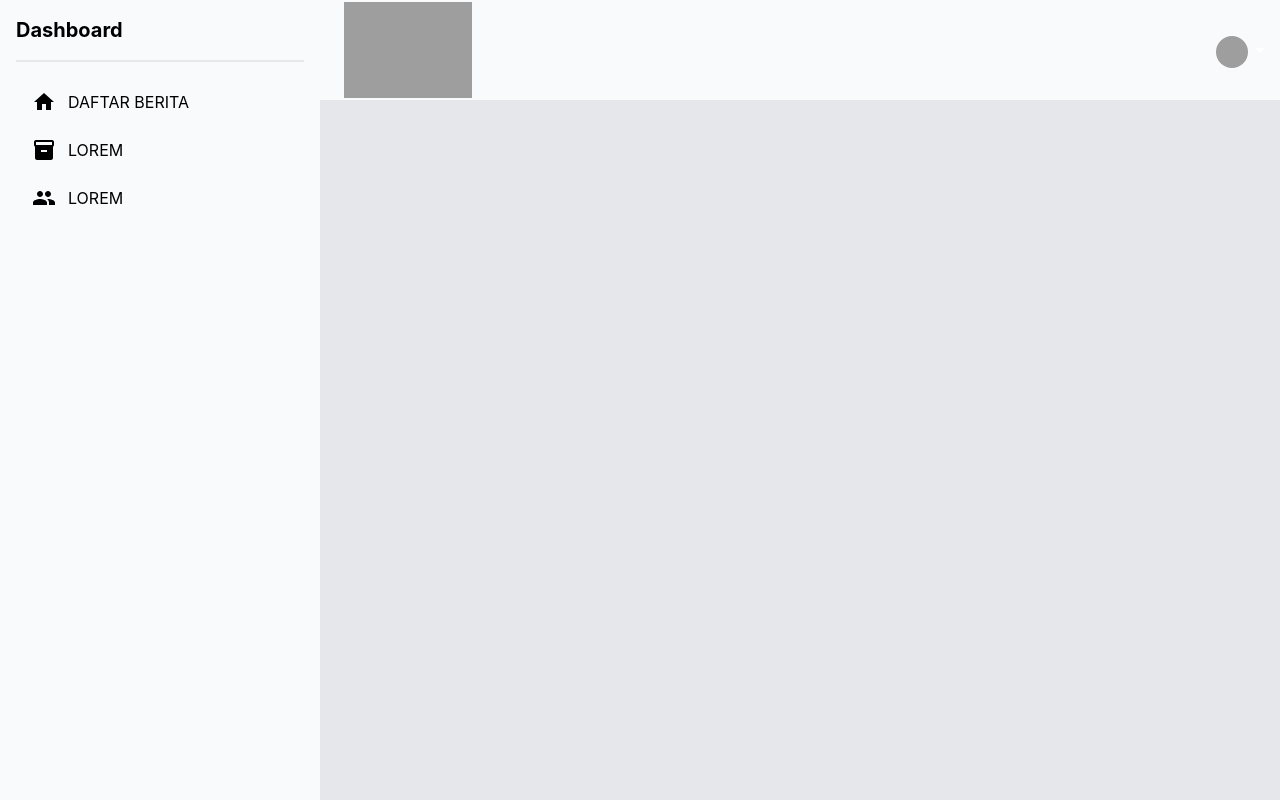
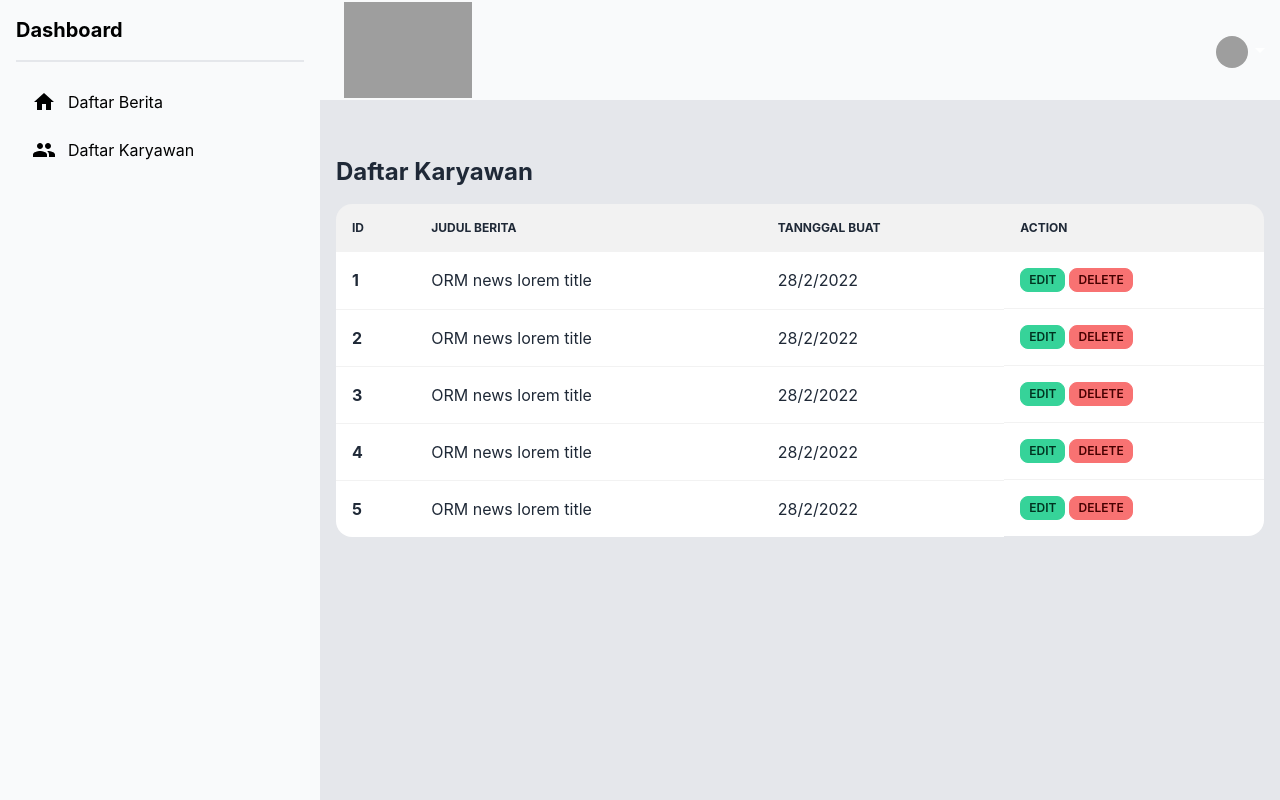
Before and after one commit to Abyanzhafran/ORMNicro, a React (Create React App) app in the folder frontend/: page /employeeList in a window 1280 px wide. Built offline with nearby package versions, Linux system fonts and the light colour scheme; grey boxes are pictures that could not be loaded.

Commit message:
add news function

```diff
--- a/frontend/package.json
+++ b/frontend/package.json
@@ -8,6 +8,7 @@
     "@testing-library/jest-dom": "^5.16.5",
     "@testing-library/react": "^13.4.0",
     "@testing-library/user-event": "^13.5.0",
+    "axios": "^1.2.0",
     "daisyui": "^2.42.1",
     "react": "^18.2.0",
     "react-dom": "^18.2.0",
--- a/frontend/src/components/LayoutDashboard.js
+++ b/frontend/src/components/LayoutDashboard.js
@@ -2,7 +2,6 @@
 import MenuIcon from '@mui/icons-material/Menu';
 import ArrowDropDownIcon from '@mui/icons-material/ArrowDropDown';
 import HomeIcon from '@mui/icons-material/Home';
-import Inventory2Icon from '@mui/icons-material/Inventory2';
 import GroupIcon from '@mui/icons-material/Group';
 import {
   Link,
@@ -10,25 +9,20 @@ import {
   Routes
 } from "react-router-dom";
 import NewsList from '../pages/NewsList';
-import ItulahPage from '../pages/ItulahPage';
+import EmployeeList from '../pages/EmployeeList';
 
 export default function LayoutDashboard() {
   const btnSidebar = [
     {
       icon: <HomeIcon />,
-      name: 'DAFTAR BERITA',
-      link: '/newsList'
-    },
-    {
-      icon: <Inventory2Icon />,
-      name: 'LOREM',
+      name: 'Daftar Berita',
       link: '/newsList'
     },
     {
       icon: <GroupIcon />,
-      name: 'LOREM',
-      link: '/itulahPage'
-    },
+      name: 'Daftar Karyawan',
+      link: '/employeeList'
+    }
   ];
 
   return (
@@ -57,7 +51,7 @@ export default function LayoutDashboard() {
           <main className="flex h-full w-full justify-center items-start bg-gray-200">
             <Routes>
               <Route path="/newsList" element={<NewsList />} />
-              <Route path="/itulahPage" element={<ItulahPage />} />
+              <Route path="/employeeList" element={<EmployeeList />} />
             </Routes>
           </main>
         </div>
--- /dev/null
+++ b/frontend/src/pages/EmployeeList.js
@@ -0,0 +1,122 @@
+const employeeList = () => {
+  const employeeData = [
+    {
+      id: '1',
+      title: 'ORM news lorem title',
+      createdDate: '28/2/2022',
+    },
+    {
+      id: '2',
+      title: 'ORM news lorem title',
+      createdDate: '28/2/2022',
+    },
+    {
+      id: '3',
+      title: 'ORM news lorem title',
+      createdDate: '28/2/2022',
+    },
+    {
+      id: '4',
+      title: 'ORM news lorem title',
+      createdDate: '28/2/2022',
+    },
+    {
+      id: '5',
+      title: 'ORM news lorem title',
+      createdDate: '28/2/2022',
+    },
+  ];
+
+  return (
+    <div className="flex flex-col w-full px-4 mt-14">
+      <div className="mb-4">
+        <span className="font-bold text-2xl">Daftar Karyawan</span>
+      </div>
+      <div class="overflow-x-auto">
+        <table class="table w-full">
+          <thead>
+            <tr>
+              <th>ID</th>
+              <th>Judul berita</th>
+              <th>Tannggal buat</th>
+              <th>Action</th>
+            </tr>
+          </thead>
+          <tbody>
+            {employeeData.map((user) => (
+              <tr>
+                <th>{user.id}</th>
+                <td>{user.title}</td>
+                <td>{user.createdDate}</td>
+                <td className="flex gap-1">
+                  <label
+                    className="btn btn-xs btn-success modal-button"
+                    for="my-modal-1"
+                  >
+                    Edit
+                  </label>
+                  <label
+                    className="btn btn-xs btn-error"
+                    for="my-modal-2"
+                  >
+                    Delete
+                  </label>
+                </td>
+              </tr>
+            ))}
+          </tbody>
+        </table>
+      </div>
+      {/* add modal */}
+      <input type="checkbox" id="my-modal-1" className="modal-toggle" />
+      <div className="modal">
+        <div className="modal-box">
+          <div className="flex flex-col gap-4 mt-8">
+            <span className="font-bold text-2xl">Input Data Tim</span>
+            <input
+              placeholder="News title"
+              className="input input-bordered"
+              type="text"
+            />
+            <input
+              placeholder="Content"
+              className="input input-bordered"
+              type="text"
+            />
+          </div>
+          <div className="modal-action">
+            <label
+              for="my-modal-1"
+              className="btn btn-primary"
+            >
+              Submit
+            </label>
+            <label for="my-modal-1" className="btn">
+              Close
+            </label>
+          </div>
+        </div>
+      </div>
+      {/* delete modal */}
+      <input type="checkbox" id="my-modal-2" className="modal-toggle" />
+      <div className="modal">
+        <div className="modal-box">
+          <span>Sure want to Delete ??</span>
+          <div className="modal-action">
+            <label
+              for="my-modal-2"
+              className="btn btn-primary"
+            >
+              Delete
+            </label>
+            <label for="my-modal-2" className="btn">
+              Close
+            </label>
+          </div>
+        </div>
+      </div>
+    </div>
+  );
+};
+
+export default employeeList;
--- a/frontend/src/pages/NewsList.js
+++ b/frontend/src/pages/NewsList.js
@@ -1,58 +1,163 @@
-// import LayoutDashboard from '../components/LayoutDashboard';
+/* eslint-disable react-hooks/rules-of-hooks */
+import { useEffect, useState } from 'react';
+import axios from 'axios';
+import AddIcon from '@mui/icons-material/Add';
 
 const newsList = () => {
-  const userData = [
-    {
-      id: '1',
-      name: '	Cy Ganderton',
-      location: 'UK',
-    },
-    {
-      id: '2',
-      name: 'Hart Hagerty',
-      location: 'Indonesia',
-    },
-    {
-      id: '3',
-      name: 'Brice Swyre',
-      location: 'Indonesia',
-    },
-    {
-      id: '4',
-      name: 'Marjy Ferencz',
-      location: 'Indonesia',
-    },
-    {
-      id: '5',
-      name: 'Irma Vasilik',
-      location: 'Indonesia',
-    },
-  ];
+  // const newsData = [
+  //   {
+  //     id: '1',
+  //     title: 'ORM news lorem',
+  //     content: 'lorem ipsum dolor sit amet lorem ipsum dolor sit amet lorem ipsum dolor sit amet lorem ipsum dolor sit amet lorem ipsum dolor sit amet lorem ipsum dolor sit amet lorem ipsum dolor sit amet lorem ipsum dolor sit amet',
+  //     createdAt: '28/2/2022',
+  //   },
+  //   {
+  //     id: '2',
+  //     title: 'ORM news lorem',
+  //     content: 'lorem ipsum dolor sit amet lorem ipsum dolor sit amet lorem ipsum dolor sit amet lorem ipsum dolor sit amet',
+  //     createdAt: '28/2/2022',
+  //   },
+  //   {
+  //     id: '3',
+  //     title: 'ORM news lorem',
+  //     content: 'lorem ipsum dolor sit amet lorem ipsum dolor sit amet lorem ipsum dolor sit amet lorem ipsum dolor sit amet',
+  //     createdAt: '28/2/2022',
+  //   },
+  //   {
+  //     id: '4',
+  //     title: 'ORM news lorem',
+  //     content: 'lorem ipsum dolor sit amet lorem ipsum dolor sit amet lorem ipsum dolor sit amet lorem ipsum dolor sit amet',
+  //     createdAt: '28/2/2022',
+  //   },
+  //   {
+  //     id: '5',
+  //     title: 'ORM news lorem',
+  //     content: 'lorem ipsum dolor sit amet lorem ipsum dolor sit amet lorem ipsum dolor sit amet lorem ipsum dolor sit amet',
+  //     createdAt: '28/2/2022',
+  //   },
+  // ];
+
+  const url = 'http://localhost:8080/news';
+  const [news, setNews] = useState([]);
+  const [insertTitle, setInsertTitle] = useState('');
+  const [insertContent, setInsertContent] = useState('');
+
+  useEffect(() => {
+    axios.get(url).then((res) => {
+      setNews(res.data);
+    });
+  }, []);
+
+  const addNews = () => {
+    axios
+      .post(url, {
+        title: insertTitle,
+        content: insertContent,
+      })
+      .then(() => {
+        alert('News Added');
+      });
+  };
+
+  function truncate(str) {
+    return str.length > 20 ? str.substring(0, 20) + "..." : str;
+  }
 
   return (
     <div className="flex flex-col w-full px-4 mt-14">
-      <div className="mb-4">
-        <span className="font-bold text-2xl">HOME</span>
+      <div className="flex w-full justify-between mb-4">
+        <span className="font-bold text-2xl">Daftar Berita</span>
+        <label class="btn btn-info btn-sm" for="my-modal-1">
+          <AddIcon />
+          Tambah berita
+        </label>
       </div>
-      <div class="overflow-x-auto">
-        <table class="table w-full">
+      <div className="overflow-x-auto">
+        <table className="table w-full">
           <thead>
             <tr>
-              <th></th>
-              <th>Nama</th>
-              <th>Lokasi</th>
+              <th>id</th>
+              <th>Judul</th>
+              <th>Konten</th>
+              <th>Tanggal Buat</th>
+              <th>Action</th>
             </tr>
           </thead>
           <tbody>
-            {userData.map((user) => (
+            {news.map((news) => (
               <tr>
-                <th>{user.id}</th>
-                <td>{user.name}</td>
-                <td>{user.location}</td>
+                <th>{news.id}</th>
+                <td>{news.title}</td>
+                <td>{truncate(news.content)}</td>
+                <td>{news.createdAt}</td>
+                <td className="flex gap-1">
+                  <label
+                    className="btn btn-xs btn-success modal-button"
+                    for="my-modal-1"
+                  >
+                    Edit
+                  </label>
+                  <label
+                    className="btn btn-xs btn-error"
+                    for="my-modal-2"
+                  >
+                    Delete
+                  </label>
+                </td>
               </tr>
             ))}
           </tbody>
         </table>
+      </div>
+      {/* add modal */}
+      <input type="checkbox" id="my-modal-1" className="modal-toggle" />
+      <div className="modal">
+        <div className="modal-box">
+          <div className="flex flex-col gap-4 mt-8">
+            <span className="font-bold text-2xl">Tulis berita</span>
+            <input
+              placeholder="News title"
+              className="input input-bordered"
+              type="text"
+              onChange={(e) => setInsertTitle(e.target.value)}
+            />
+            <textarea
+              class="textarea textarea-bordered"
+              placeholder="Content"
+              onChange={(e) => setInsertContent(e.target.value)}
+            ></textarea>
+          </div>
+          <div className="modal-action">
+            <label
+              for="my-modal-1"
+              className="btn btn-primary"
+              onClick={() => addNews()}
+            >
+              Submit
+            </label>
+            <label for="my-modal-1" className="btn">
+              Close
+            </label>
+          </div>
+        </div>
+      </div>
+      {/* delete modal */}
+      <input type="checkbox" id="my-modal-2" className="modal-toggle" />
+      <div className="modal">
+        <div className="modal-box">
+          <span>Sure want to Delete ??</span>
+          <div className="modal-action">
+            <label
+              for="my-modal-2"
+              className="btn btn-primary"
+            >
+              Delete
+            </label>
+            <label for="my-modal-2" className="btn">
+              Close
+            </label>
+          </div>
+        </div>
       </div>
     </div>
   );
```
Also changed, not shown: 1 other file (tests, documents, lock files or other folders).
